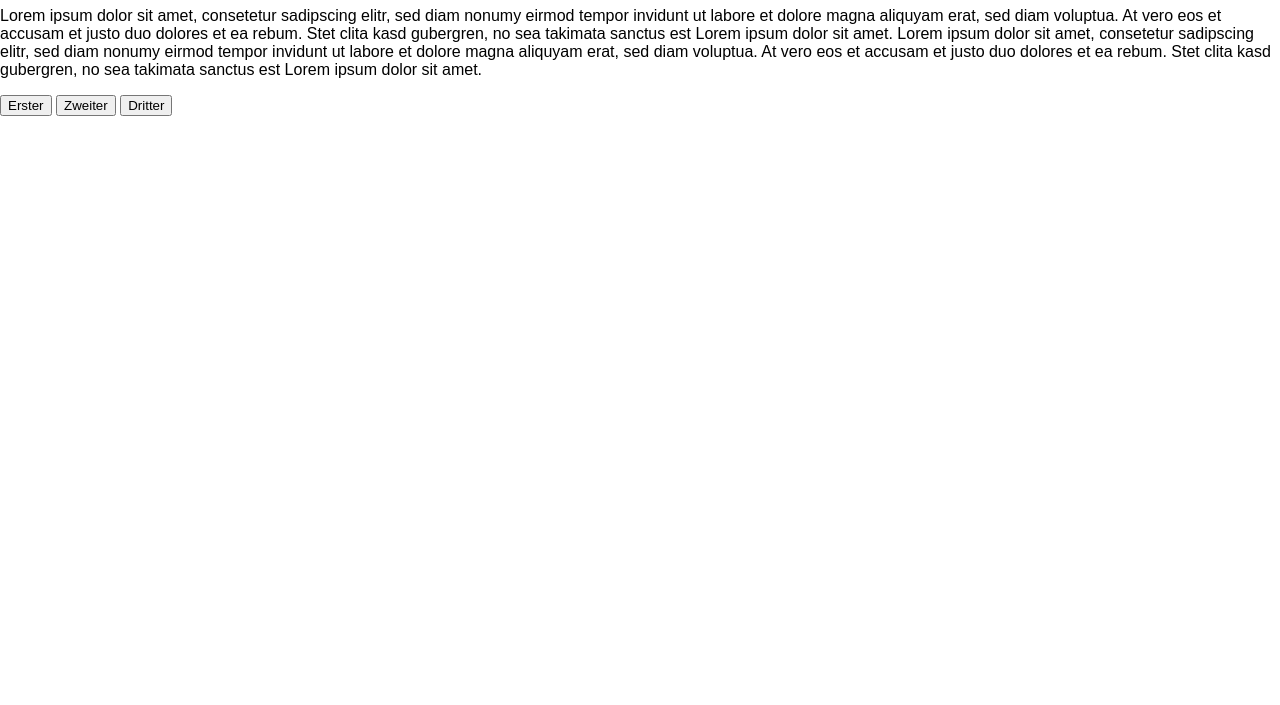
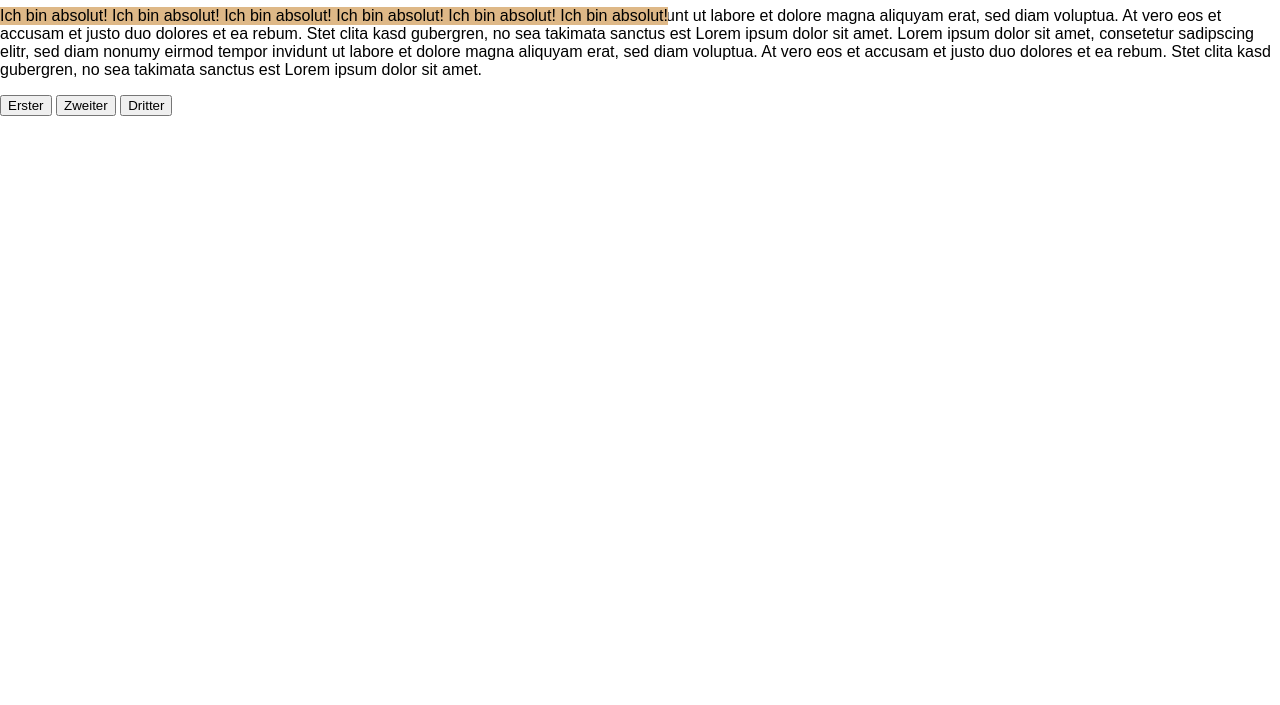
Before and after one commit to uriegel/MenuBarComponent, a plain HTML site: page index.html in a window 1280 px wide. Shown: the part 95-800 px from the top of the page. Drawn offline with Linux system fonts and the light colour scheme.

Commit message:
z-index with position absolute

```diff
--- a/Menubar.js
+++ b/Menubar.js
@@ -283,6 +283,7 @@ class Submenu extends HTMLElement {
                 #submenu {
                     display: none;
                     position: absolute;
+                    z-index: 10000;
                 }
                 .selected #submenu {
                     display: block;
--- a/index.html
+++ b/index.html
@@ -44,11 +44,11 @@
                     <menubar-menuitem text="_Vollbild" shortcut="F11"></menubar-menuitem>
                     <menubar-separator></menubar-separator>
                     <menubar-menuitem text="_Entwicklerwerkzeuge" checkbox action="onDevTools" shortcut="Strg+F12"></menubar-menuitem>
-
                 </menubar-submenu>
             </menubar-mainmenu>
             <div>
                 <h1>Menubar</h1>
+                <div  id="absolute">Ich bin absolut! Ich bin absolut! Ich bin absolut! Ich bin absolut! Ich bin absolut! Ich bin absolut!</div>
                 <p>
                     Lorem ipsum dolor sit amet, consetetur sadipscing elitr, sed diam nonumy eirmod tempor invidunt ut labore et dolore magna aliquyam erat, sed diam voluptua. At vero eos et accusam et justo duo dolores et ea rebum. Stet clita kasd gubergren, no sea takimata sanctus est Lorem ipsum dolor sit amet. Lorem ipsum dolor sit amet, consetetur sadipscing elitr, sed diam nonumy eirmod tempor invidunt ut labore et dolore magna aliquyam erat, sed diam voluptua. At vero eos et accusam et justo duo dolores et ea rebum. Stet clita kasd gubergren, no sea takimata sanctus est Lorem ipsum dolor sit amet.
                 </p>
--- a/styles.css
+++ b/styles.css
@@ -7,3 +7,7 @@ body {
     display: flex;
     flex-direction: column;
 }
+#absolute {
+    position: absolute;
+    background-color: burlywood;
+}
```
